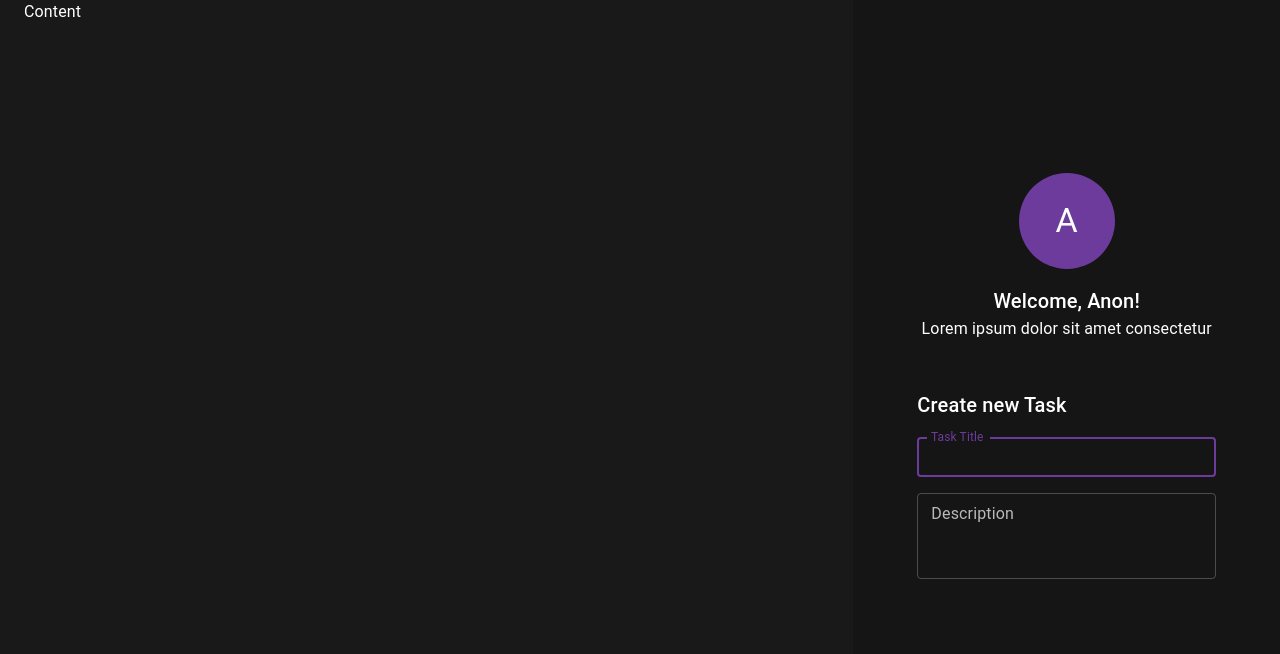
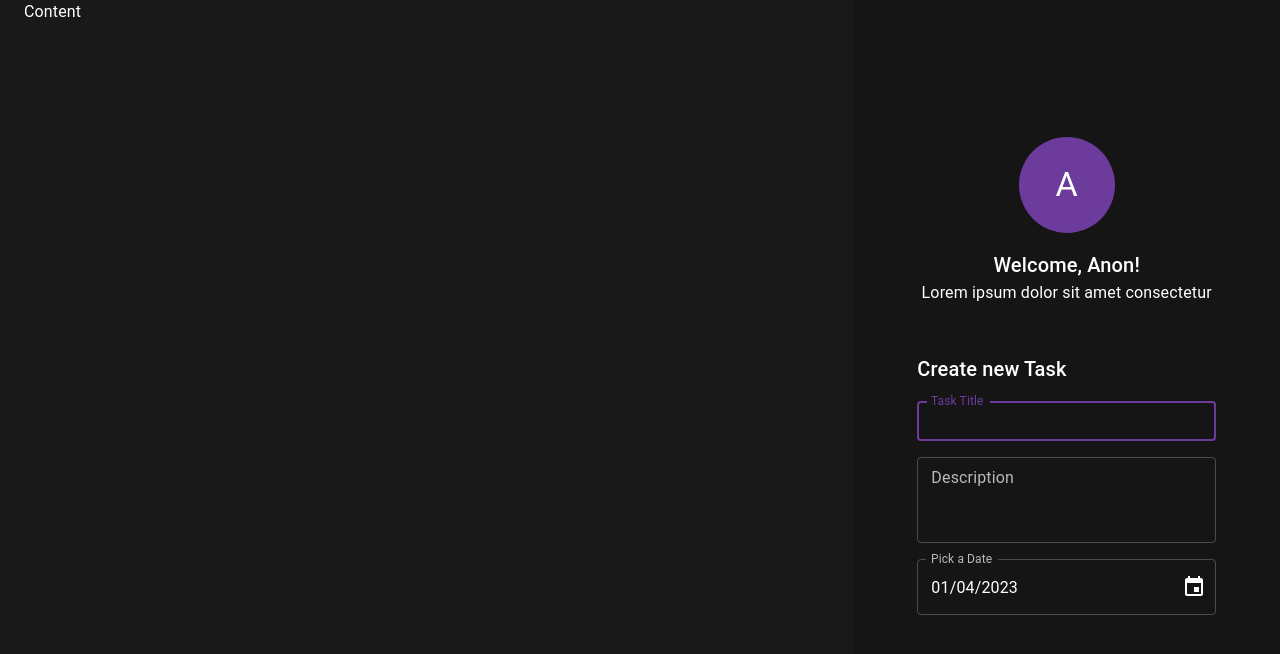
Before and after one commit to KreatorXoX/ts-TaskApp-Frontend, a React (Vite) app: page / in a window 1280 px wide. Shown: the top 654 px of the page. Built offline with nearby package versions, Linux system fonts and the light colour scheme.

Commit message:
added interfaces and created task and date picker

```diff
--- a/package.json
+++ b/package.json
@@ -12,6 +12,8 @@
     "@emotion/react": "^11.10.5",
     "@emotion/styled": "^11.10.5",
     "@mui/material": "^5.11.3",
+    "@mui/x-date-pickers": "^5.0.12",
+    "dayjs": "^1.11.7",
     "react": "^18.2.0",
     "react-dom": "^18.2.0"
   },
--- a/src/components/SideBar.tsx
+++ b/src/components/SideBar.tsx
@@ -1,6 +1,6 @@
 import { Grid } from "@mui/material";
 import { ReactElement } from "react";
-import CreateNewTask from "./CreateNewTask";
+import CreateNewTask from "./createTask/CreateNewTask";
 import Profile from "./Profile";
 
 const SideBar = (): ReactElement => {
--- a/src/components/CreateNewTask.tsx
+++ b/src/components/createTask/CreateNewTask.tsx
@@ -1,5 +1,7 @@
-import React from "react";
-import { Box, TextField, Typography, Stack } from "@mui/material";
+import { Box, Typography, Stack } from "@mui/material";
+import TitleField from "./TitleField";
+import DescriptionField from "./DescriptionField";
+import DatePickerField from "./DatePickerField";
 
 const CreateNewTask = () => {
   return (
@@ -15,14 +17,9 @@ const CreateNewTask = () => {
         Create new Task
       </Typography>
       <Stack sx={{ width: "100%" }} spacing={2}>
-        <TextField id="title" label="Task Title" size="small" autoFocus />
-        <TextField
-          id="description"
-          label="Description"
-          multiline
-          minRows={3}
-          size="small"
-        />
+        <TitleField />
+        <DescriptionField />
+        <DatePickerField />
       </Stack>
     </Box>
   );
--- /dev/null
+++ b/src/components/createTask/DatePickerField.tsx
@@ -0,0 +1,26 @@
+import { TextField } from "@mui/material";
+import dayjs, { Dayjs } from "dayjs";
+import { LocalizationProvider, DesktopDatePicker } from "@mui/x-date-pickers";
+import { AdapterDayjs } from "@mui/x-date-pickers/AdapterDayjs";
+import { IDateField } from "../../interfaces/IDateField";
+
+const DatePickerField = ({
+  value = dayjs(Date.now()),
+  onChange = (date: Dayjs | null) => console.log(date),
+  disabled = false,
+}: IDateField) => {
+  return (
+    <LocalizationProvider dateAdapter={AdapterDayjs}>
+      <DesktopDatePicker
+        label="Pick a Date"
+        inputFormat="MM/DD/YYYY"
+        value={value}
+        onChange={onChange}
+        disabled={disabled}
+        renderInput={(params) => <TextField {...params} />}
+      />
+    </LocalizationProvider>
+  );
+};
+
+export default DatePickerField;
--- /dev/null
+++ b/src/components/createTask/DescriptionField.tsx
@@ -0,0 +1,22 @@
+import { TextField } from "@mui/material";
+import { ITextField } from "../../interfaces/ITextField";
+
+// we are assigning default behavior to our interface fields
+const DescriptionField = ({
+  onChange = (e) => console.log(e.target.value),
+  disabled = false,
+}: ITextField) => {
+  return (
+    <TextField
+      id="description"
+      label="Description"
+      multiline
+      minRows={3}
+      size="small"
+      onChange={onChange}
+      disabled={disabled}
+    />
+  );
+};
+
+export default DescriptionField;
--- /dev/null
+++ b/src/components/createTask/TitleField.tsx
@@ -0,0 +1,20 @@
+import { TextField } from "@mui/material";
+import { ITextField } from "../../interfaces/ITextField";
+
+const DescriptionField = ({
+  onChange = (e) => console.log(e.target.value),
+  disabled = false,
+}: ITextField) => {
+  return (
+    <TextField
+      id="title"
+      label="Task Title"
+      size="small"
+      onChange={onChange}
+      disabled={disabled}
+      autoFocus
+    />
+  );
+};
+
+export default DescriptionField;
--- /dev/null
+++ b/src/interfaces/IDateField.ts
@@ -0,0 +1,7 @@
+import { Dayjs } from "dayjs";
+import { IDisabled } from "./IDisabled";
+
+export interface IDateField extends IDisabled {
+  value?: Dayjs;
+  onChange?: (date: Dayjs | null) => void;
+}
--- /dev/null
+++ b/src/interfaces/IDisabled.ts
@@ -0,0 +1,3 @@
+export interface IDisabled {
+  disabled?: boolean;
+}
--- /dev/null
+++ b/src/interfaces/ITextField.ts
@@ -0,0 +1,8 @@
+import React from "react";
+import { IDisabled } from "./IDisabled";
+
+export interface ITextField extends IDisabled {
+  onChange?: (
+    e: React.ChangeEvent<HTMLInputElement | HTMLTextAreaElement>
+  ) => void;
+}
```
Also changed, not shown: 1 other file (tests, documents, lock files or other folders).
